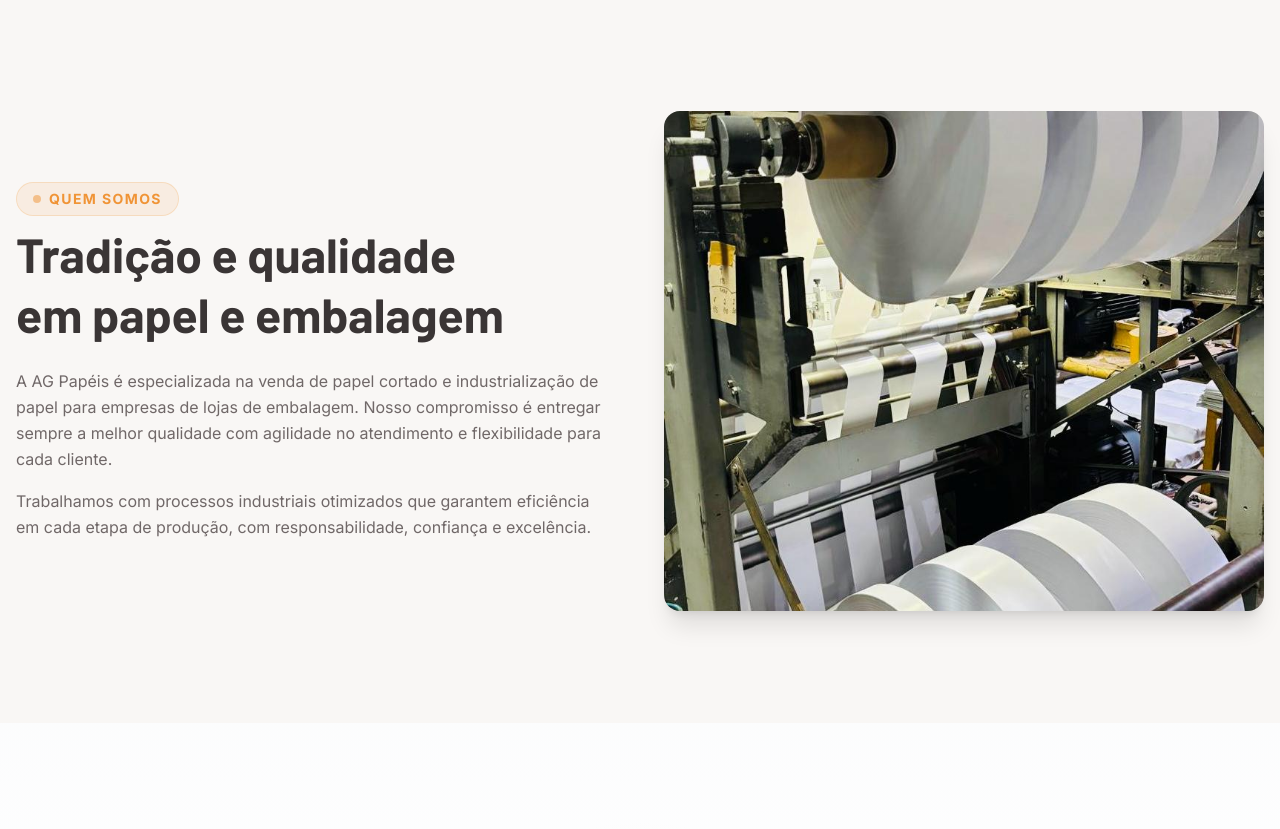
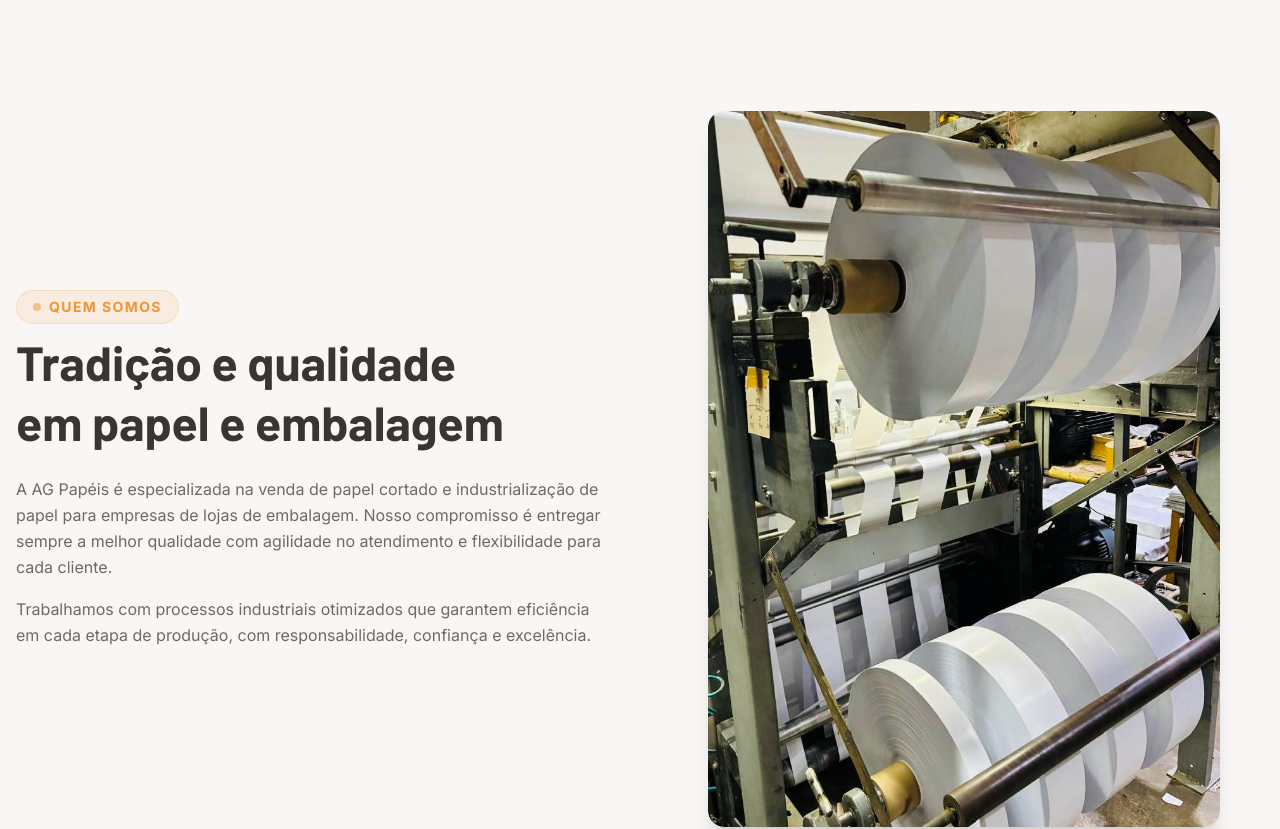
Before and after one commit to vitorfernandes-silva/lp-agpapeis, a Next.js app: page / in a window 1280 px wide. Shown: the part 801-1630 px from the top of the page. Built offline with nearby package versions, Linux system fonts and the light colour scheme.

Commit message:
fix: ajusta proporcao do card da imagem para 809x1132 na secao Quem Somos

```diff
--- a/components/sobre.tsx
+++ b/components/sobre.tsx
@@ -34,12 +34,13 @@ export function Sobre() {
           </div>
 
           {/* Right Image */}
-          <div className="relative h-[400px] lg:h-[500px] rounded-2xl overflow-hidden shadow-xl">
+          <div className="relative rounded-2xl overflow-hidden shadow-xl max-w-md lg:max-w-lg mx-auto w-full">
             <Image
               src="/images/refilamento.jpeg"
               alt="Fábrica de papel industrial"
-              fill
-              className="object-cover"
+              width={809}
+              height={1132}
+              className="w-full h-auto object-cover rounded-2xl"
             />
           </div>
         </div>
```
